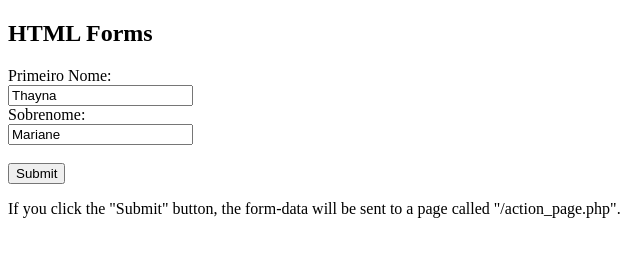
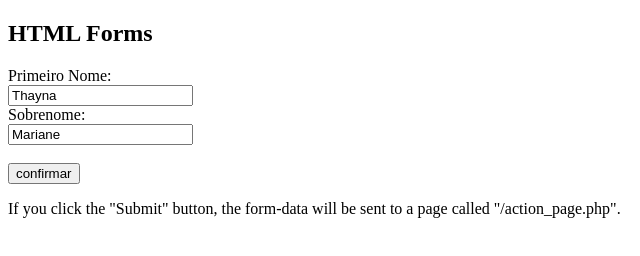
Before and after one commit to mariathay/aula-talento-tech.github.io, a plain HTML site: page teste.html in a window 1280 px wide. Shown: the full height of the page, 0-640 px from the left. Drawn offline with Linux system fonts and the light colour scheme.

Commit message:
Update teste.html

```diff
--- a/teste.html
+++ b/teste.html
@@ -9,7 +9,7 @@
   <input type="text" id="fname" name="fname" value="Thayna"><br>
   <label for="lname">Sobrenome:</label><br>
   <input type="text" id="lname" name="lname" value="Mariane"><br><br>
-  <input type="submit" value="Submit">
+  <input type="submit" value="confirmar">
 </form>
 
 <p>If you click the "Submit" button, the form-data will be sent to a page called "/action_page.php".</p>
```
